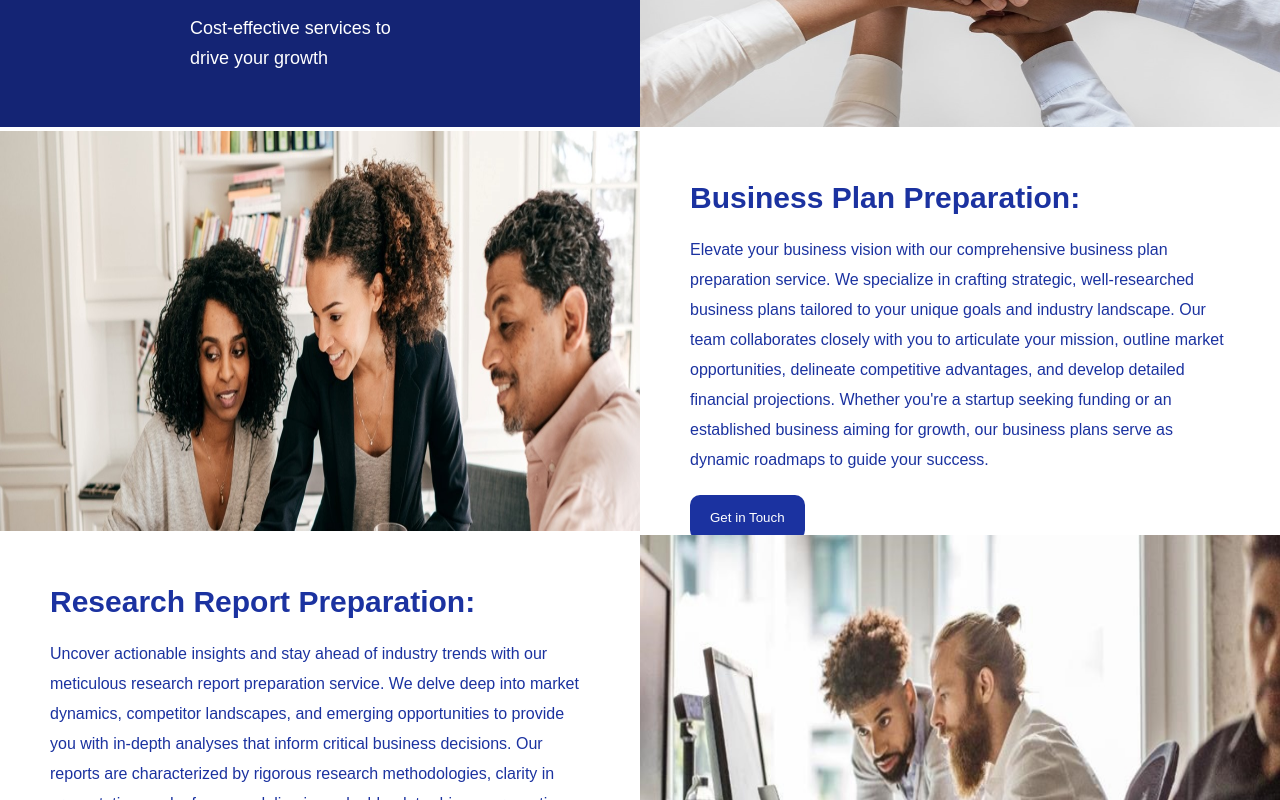
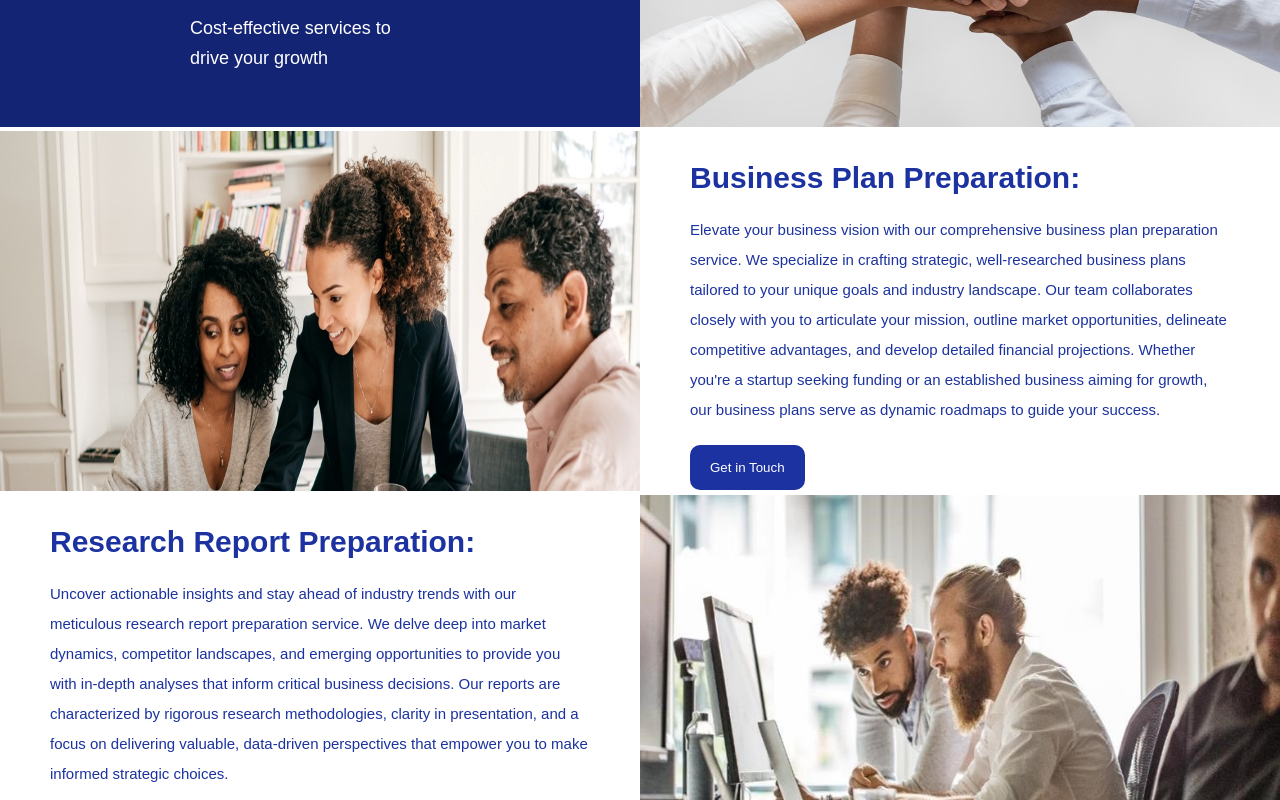
Before and after one commit to iammitchel/Consulting-project, a React (Create React App) app: page /services in a window 1280 px wide. Shown: the part 480-1280 px from the top of the page. Built offline with nearby package versions, Linux system fonts and the light colour scheme.

Commit message:
corrections

```diff
--- a/src/component/index.css
+++ b/src/component/index.css
@@ -318,8 +318,8 @@
   background-color: #fff;
   color: #1b32a0;
   width: 50%;
-  height: 50vh;
-  padding: 50px 50px;
+  height: 45vh;
+  padding: 30px 50px;
 }
 
 .service2 .service-text h1 {
@@ -331,7 +331,7 @@
 }
 
 .service2 .service-text p {
-  font-size: 16px;
+  font-size: 15px;
   font-weight: 100;
   font-family: 'proxima-nova', sans-serif;
   line-height: 30px;
@@ -346,7 +346,7 @@
 
 .service2 .service-img img {
   width: 100%;
-  height: 50vh;
+  height: 45vh;
 }
 
 .service2 .service-text button{
```
